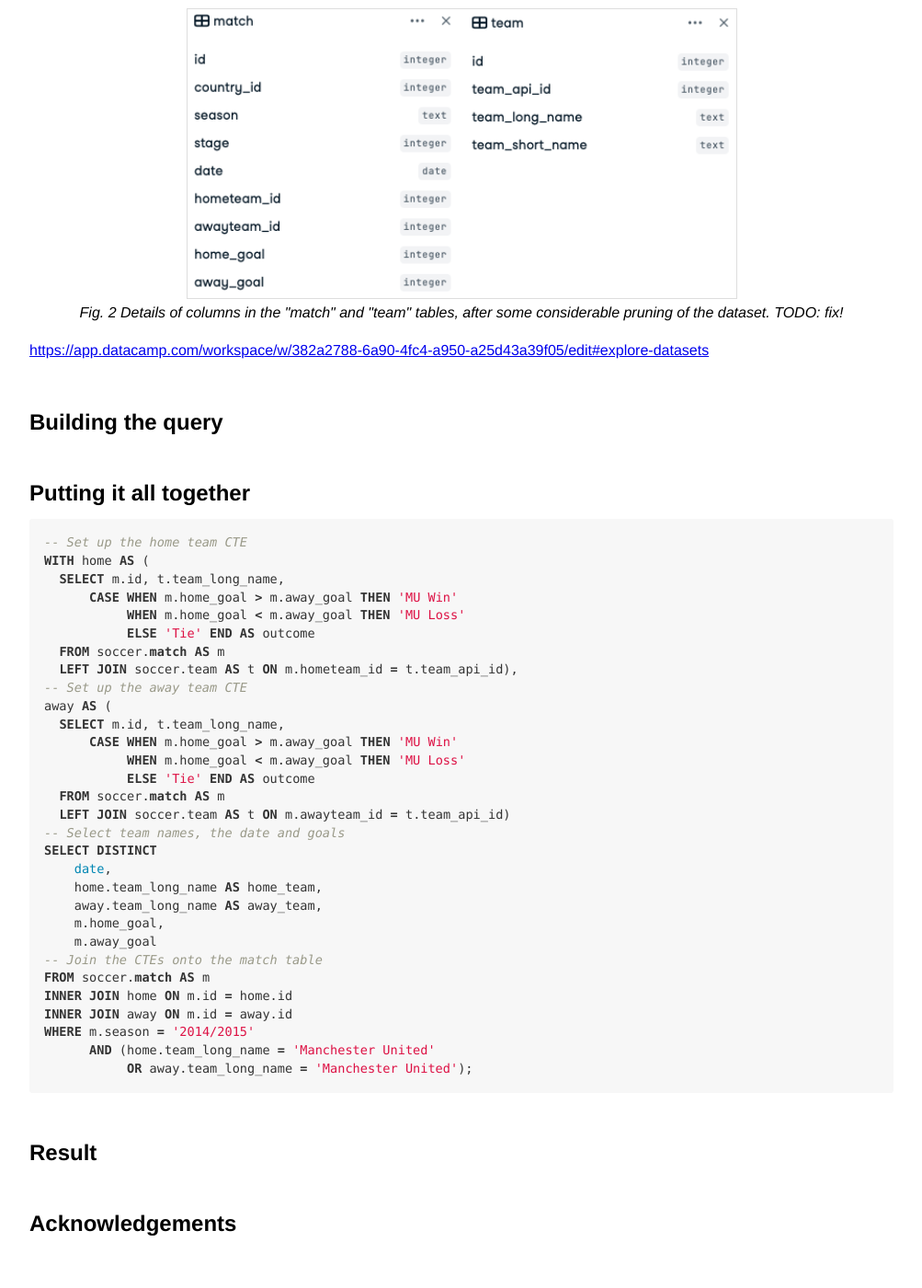
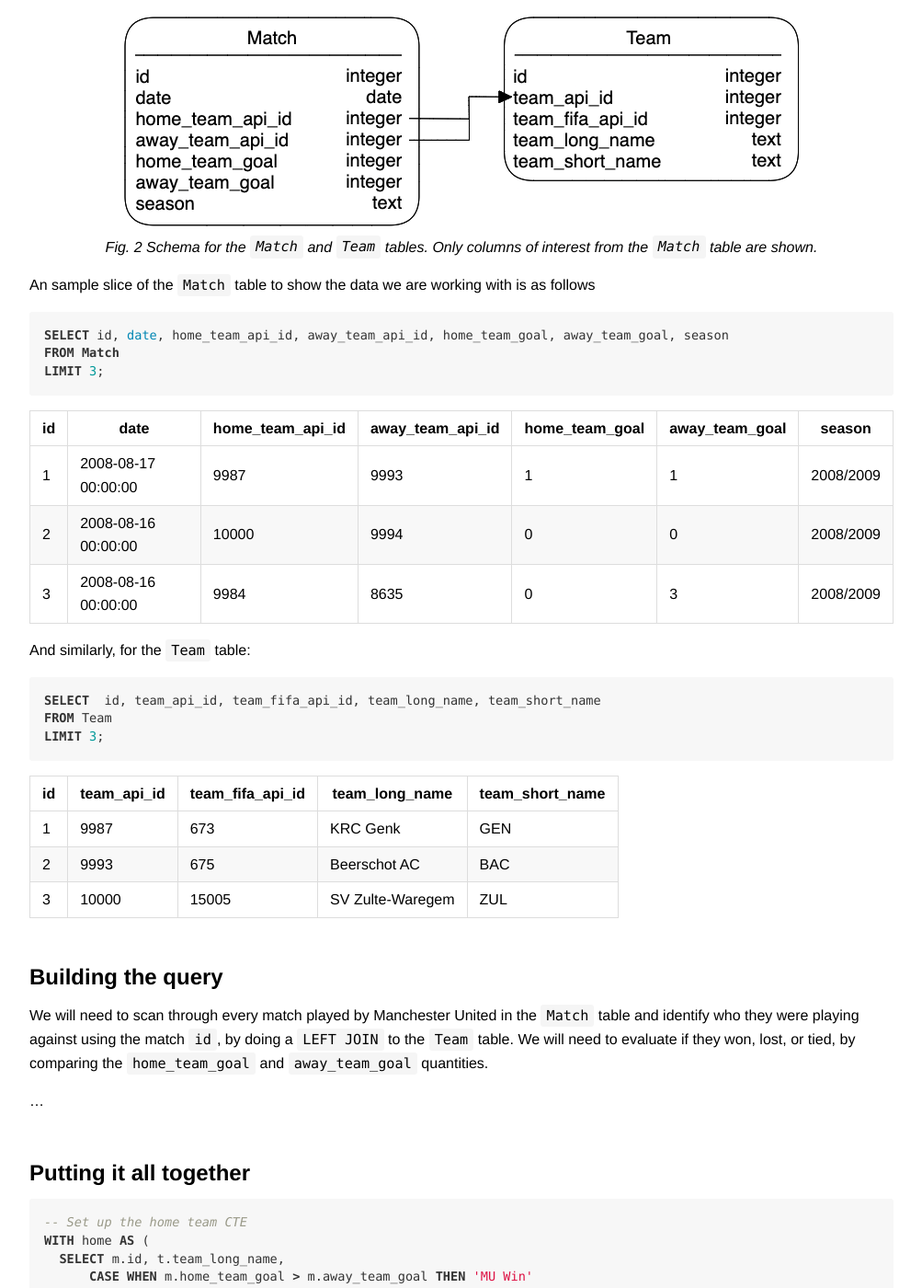
Before and after one commit to bfmkr/portfolio, a Jekyll site: the page built from SQL Demo.md, in a window 1280 px wide and 1400 px high, scrolled down 928 px. Shown: the whole window at 92% size, without its empty margins (138-1141 px from the left). Built offline with Jekyll 4.4.1, drawn with Linux system fonts in a browser that asks for light colours; before the commit the page ends 2286 px from its top, so only the background shows below that; some of the changed text lies outside the part shown.

Commit message:
Describe the tables of interest

````diff
--- a/SQL Demo.md
+++ b/SQL Demo.md
@@ -24,21 +24,53 @@ The data spans 11 European countries with their lead championships from seasons
 
 ## Tables of interest
 
-To answer our question we only need a subset of the 7 tables.
-The relations between the relevant tables we will use and their column names are show in *Fig. 2*.
+To answer our question we only two of the seven tables: `Match` and `Team`
+Their relationship and some column names of interest are show in *Fig. 2*.
 
 <div>
-<img src="{{ "/assets/images/soccer-tables.png" | prepend: site.baseurl }}" alt="details-of-tables" style="border: 1px solid #ddd">
+<img src="{{ "/assets/images/schema.png" | prepend: site.baseurl }}" alt="details-of-tables">
 <figcaption style="text-align: center; font-style:italic; margin-top:2px;">
-    Fig. 2 Details of columns in the "match" and "team" tables, after some considerable pruning of the dataset.  TODO: fix!
+    Fig. 2 Schema for the <code>Match</code> and <code>Team</code> tables.
+    Only columns of interest from the  <code>Match</code> table are shown.
 </figcaption>
 </div>
 
-<https://app.datacamp.com/workspace/w/382a2788-6a90-4fc4-a950-a25d43a39f05/edit#explore-datasets>
+<!-- <https://app.datacamp.com/workspace/w/382a2788-6a90-4fc4-a950-a25d43a39f05/edit#explore-datasets> -->
+An sample slice of the `Match` table to show the data we are working with is as follows
+
+```sql
+SELECT id, date, home_team_api_id, away_team_api_id, home_team_goal, away_team_goal, season
+FROM Match
+LIMIT 3;
+```
+
+| id | date                |  home_team_api_id |  away_team_api_id | home_team_goal | away_team_goal | season    |
+| -- | ------------------- | ----------------  | ----------------- | -------------- | -------------- | --------- |
+| 1  | 2008-08-17 00:00:00 | 9987              | 9993              | 1              | 1              | 2008/2009 |
+| 2  | 2008-08-16 00:00:00 | 10000             | 9994              | 0              | 0              | 2008/2009 |
+| 3  | 2008-08-16 00:00:00 | 9984              | 8635              | 0              | 3              | 2008/2009 |
+
+And similarly, for the `Team` table:
+
+```sql
+SELECT  id, team_api_id, team_fifa_api_id, team_long_name, team_short_name
+FROM Team
+LIMIT 3;
+```
+
+| id |  team_api_id | team_fifa_api_id | team_long_name   | team_short_name |
+| -- | -----------  | ---------------- | ---------------- | --------------- |
+| 1  | 9987         | 673              | KRC Genk         | GEN             |
+| 2  | 9993         | 675              | Beerschot AC     | BAC             |
+| 3  | 10000        | 15005            | SV Zulte-Waregem | ZUL             |
+
 
 ## Building the query
 
+We will need to scan through every match played by Manchester United in the `Match` table and identify who they were playing against using the match `id`, by doing a `LEFT JOIN` to the `Team` table.
+We will need to evaluate if they won, lost, or tied, by comparing the `home_team_goal` and `away_team_goal` quantities.
 
+...
 
 ## Putting it all together
 
@@ -46,28 +78,28 @@ The relations between the relevant tables we will use and their column names are
 -- Set up the home team CTE
 WITH home AS (
   SELECT m.id, t.team_long_name,
-      CASE WHEN m.home_goal > m.away_goal THEN 'MU Win'
-           WHEN m.home_goal < m.away_goal THEN 'MU Loss'
+      CASE WHEN m.home_team_goal > m.away_team_goal THEN 'MU Win'
+           WHEN m.home_team_goal < m.away_team_goal THEN 'MU Loss'
            ELSE 'Tie' END AS outcome
-  FROM soccer.match AS m
-  LEFT JOIN soccer.team AS t ON m.hometeam_id = t.team_api_id),
+  FROM Match AS m
+  LEFT JOIN Team AS t ON m.home_team_api_id = t.team_api_id),
 -- Set up the away team CTE
 away AS (
   SELECT m.id, t.team_long_name,
-      CASE WHEN m.home_goal > m.away_goal THEN 'MU Win'
-           WHEN m.home_goal < m.away_goal THEN 'MU Loss'
+      CASE WHEN m.home_team_goal > m.away_team_goal THEN 'MU Win'
+           WHEN m.home_team_goal < m.away_team_goal THEN 'MU Loss'
            ELSE 'Tie' END AS outcome
-  FROM soccer.match AS m
-  LEFT JOIN soccer.team AS t ON m.awayteam_id = t.team_api_id)
+  FROM Match AS m
+  LEFT JOIN Team AS t ON m.away_team_api_id = t.team_api_id)
 -- Select team names, the date and goals
 SELECT DISTINCT
     date,
     home.team_long_name AS home_team,
     away.team_long_name AS away_team,
-    m.home_goal,
-    m.away_goal
+    m.home_team_goal,
+    m.away_team_goal
 -- Join the CTEs onto the match table
-FROM soccer.match AS m
+FROM Match AS m
 INNER JOIN home ON m.id = home.id
 INNER JOIN away ON m.id = away.id
 WHERE m.season = '2014/2015'
@@ -78,7 +110,8 @@ WHERE m.season = '2014/2015'
 ## Result
 
 
+## Extensions
 
-
+There are many further interesting things to be found in this dataset...
 
 ## Acknowledgements
````
Also changed, not shown: other parts of SQL Demo.md (+1 -1 lines).
